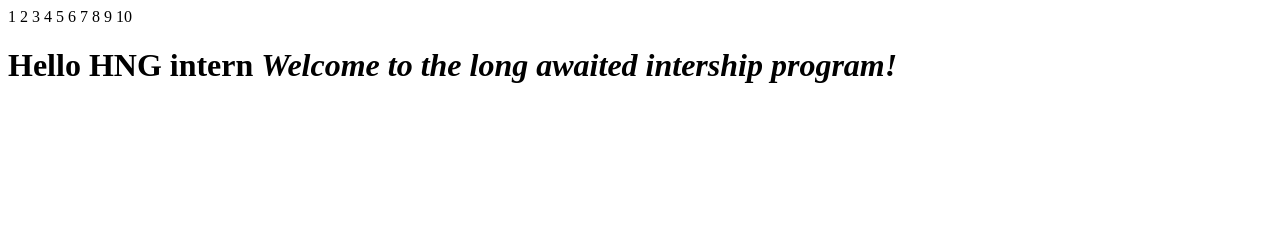
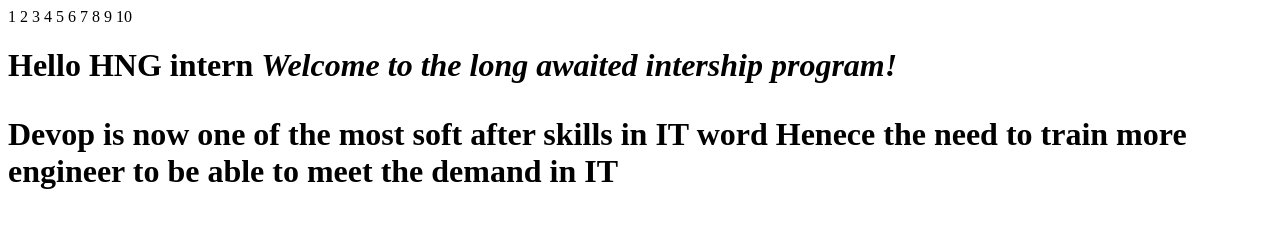
Before and after one commit to ogame-moses/hng, a plain HTML site: page index.htm in a window 1280 px wide. Drawn offline with Linux system fonts and the light colour scheme.

Commit message:
added paragrapgh

```diff
--- a/index.htm
+++ b/index.htm
@@ -14,6 +14,10 @@
 <h1> Hello HNG intern </h>
 
 <i> Welcome to the long awaited intership program!</i>
+<p>Devop is now one of the most soft after skills in IT word
+    Henece the need to train more engineer to be able to meet
+    the demand in IT
+</p>
 
 </body>
 
```
